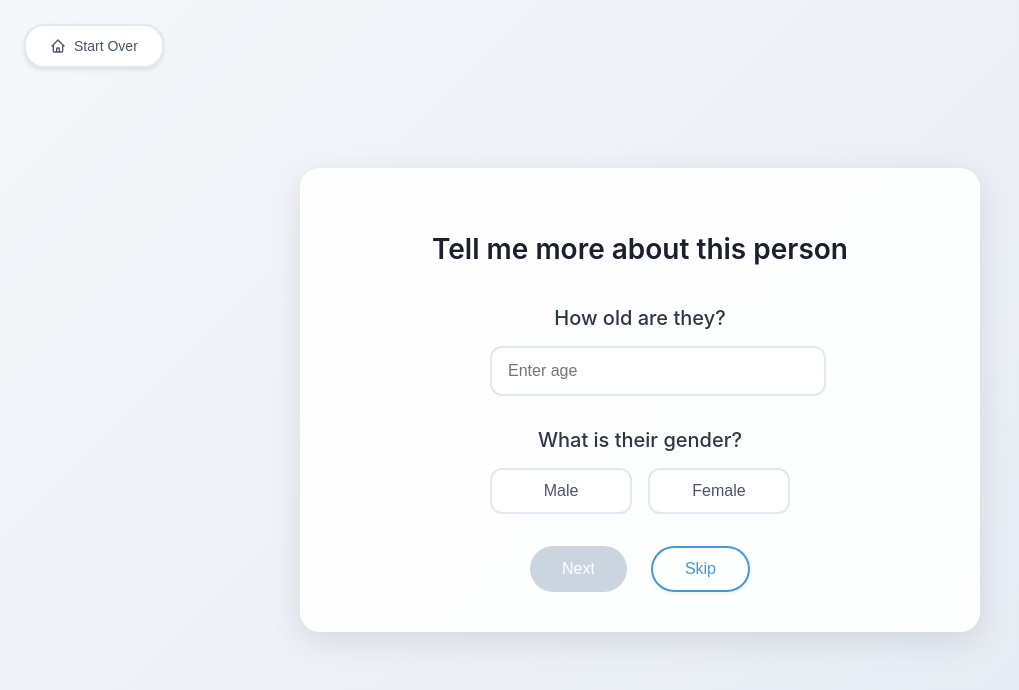
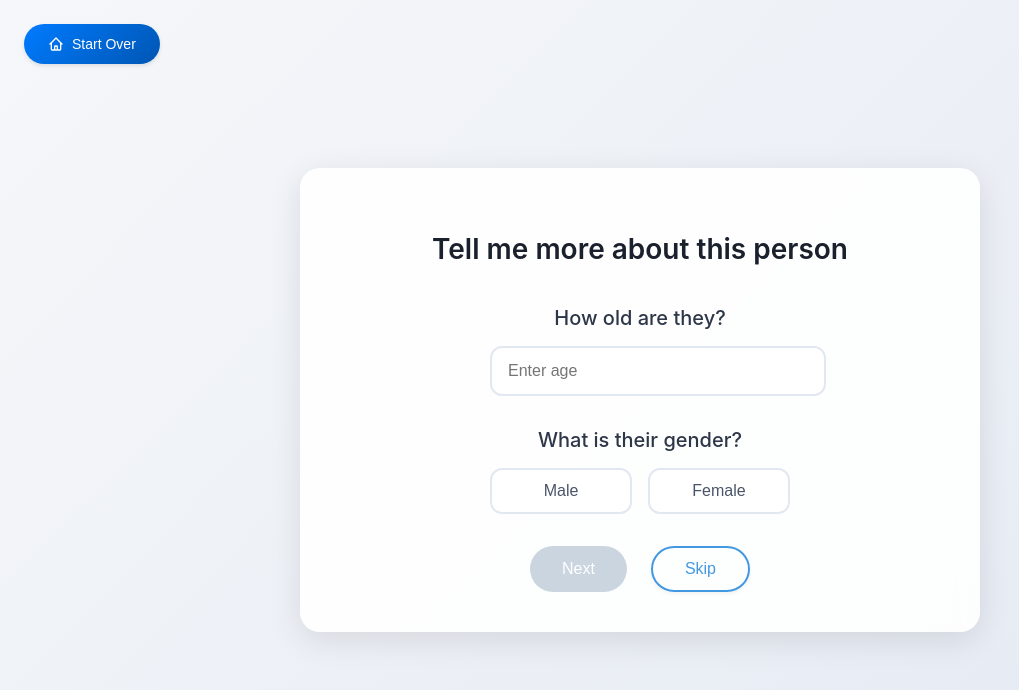
Before and after one commit to sporicle/gift-ai, an Angular app in the folder gift-frontend/: page /person-profile in a window 1280 px wide. Shown: the top 690 px of the page, without its empty margins (0-1019 px from the left). Built offline with nearby package versions, Linux system fonts and the light colour scheme.

Commit message:
Update style of start over button.

```diff
--- a/gift-frontend/src/styles.scss
+++ b/gift-frontend/src/styles.scss
@@ -207,10 +207,10 @@ app-selection-summary {
   left: 1.5rem;
   padding: 0.75rem 1.5rem;
   font-size: 0.875rem;
-  border: 2px solid #e2e8f0;
+  border: none;
   border-radius: 20px;
-  background: white;
-  color: #4a5568;
+  background: linear-gradient(135deg, #007bff 0%, #0056b3 100%);
+  color: white;
   cursor: pointer;
   transition: all 0.3s ease;
   display: flex;
@@ -219,9 +219,9 @@ app-selection-summary {
   box-shadow: 0 2px 4px rgba(0, 0, 0, 0.1);
 
   &:hover {
-    background: #f7fafc;
+    background: linear-gradient(135deg, #0056b3 0%, #004085 100%);
     transform: translateY(-1px);
-    box-shadow: 0 4px 6px rgba(0, 0, 0, 0.1);
+    box-shadow: 0 4px 8px rgba(0, 0, 0, 0.2);
   }
 
   &:active {
@@ -231,6 +231,7 @@ app-selection-summary {
   svg {
     width: 16px;
     height: 16px;
+    color: white;
   }
 }
 
```
